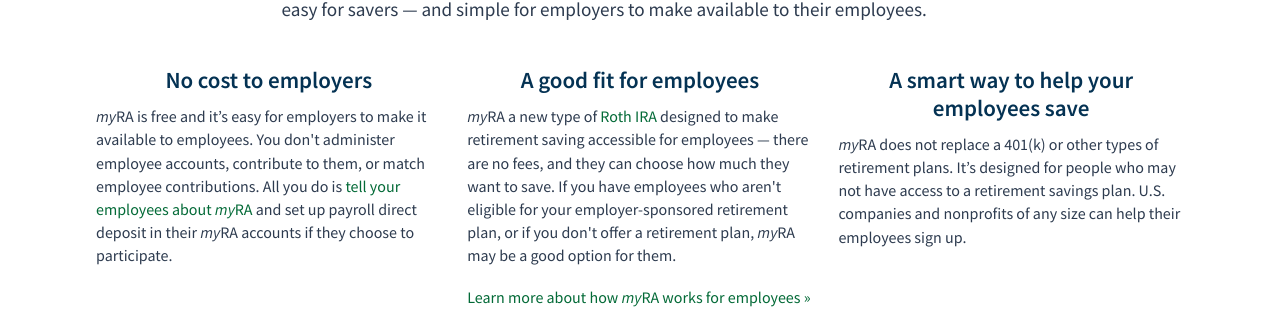
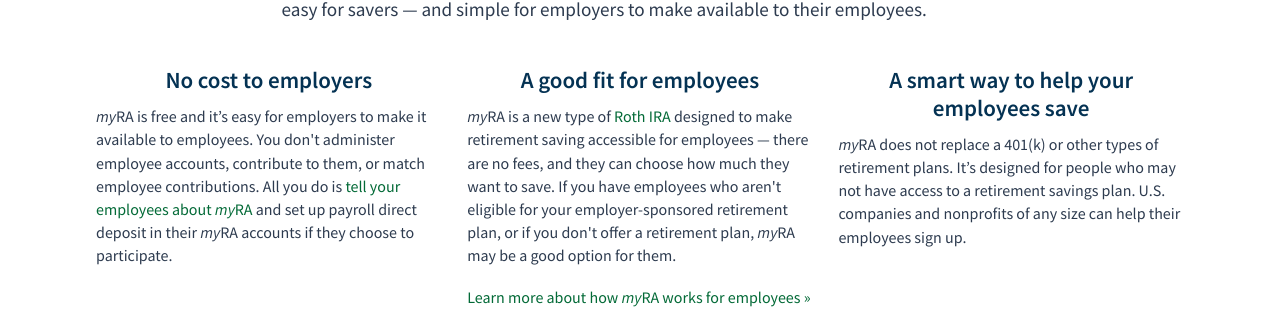
Before and after one commit to 18F/myra, a Jekyll site: the page built from employers/index.html, in a window 1280 px wide and 900 px high, scrolled down 834 px. Shown: the part 152-461 px from the top of the window. Built offline with Jekyll 4.4.1, drawn with Linux system fonts in a browser that asks for light colours.

Commit message:
Typo fix

```diff
--- a/employers/index.html
+++ b/employers/index.html
@@ -50,7 +50,7 @@
     </div>
     <div class="benefit-block">
       <h3>A good fit for employees</h3>
-      <p><span class="myra">myRA</span> a new type of <a href="{{ site.baseurl }}/roth-ira">Roth IRA</a> designed to make retirement saving accessible for employees &mdash; there are no fees, and they can choose how much they want to save. If you have employees who aren't eligible for your employer-sponsored retirement plan, or if you don't offer a retirement plan, <span class="myra">myRA</span> may be a good option for them.</p>
+      <p><span class="myra">myRA</span> is a new type of <a href="{{ site.baseurl }}/roth-ira">Roth IRA</a> designed to make retirement saving accessible for employees &mdash; there are no fees, and they can choose how much they want to save. If you have employees who aren't eligible for your employer-sponsored retirement plan, or if you don't offer a retirement plan, <span class="myra">myRA</span> may be a good option for them.</p>
       <p><a href="{{ site.baseurl }}/individuals/">Learn more about how <span class="myra">myRA</span> works for employees &raquo;</a></p>
     </div>
     <div class="benefit-block">
```
